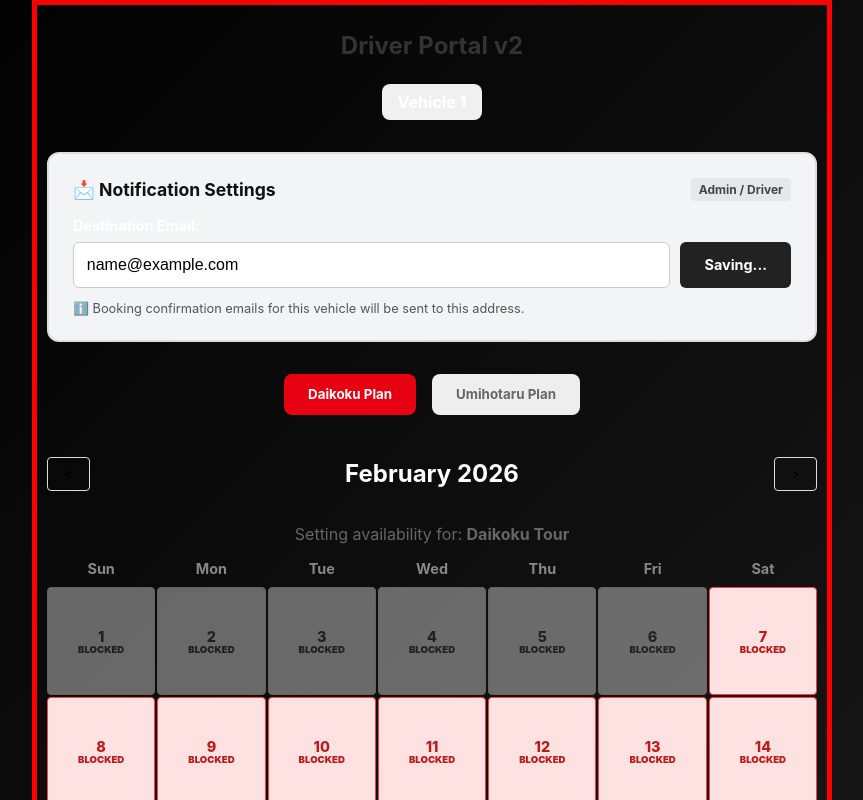
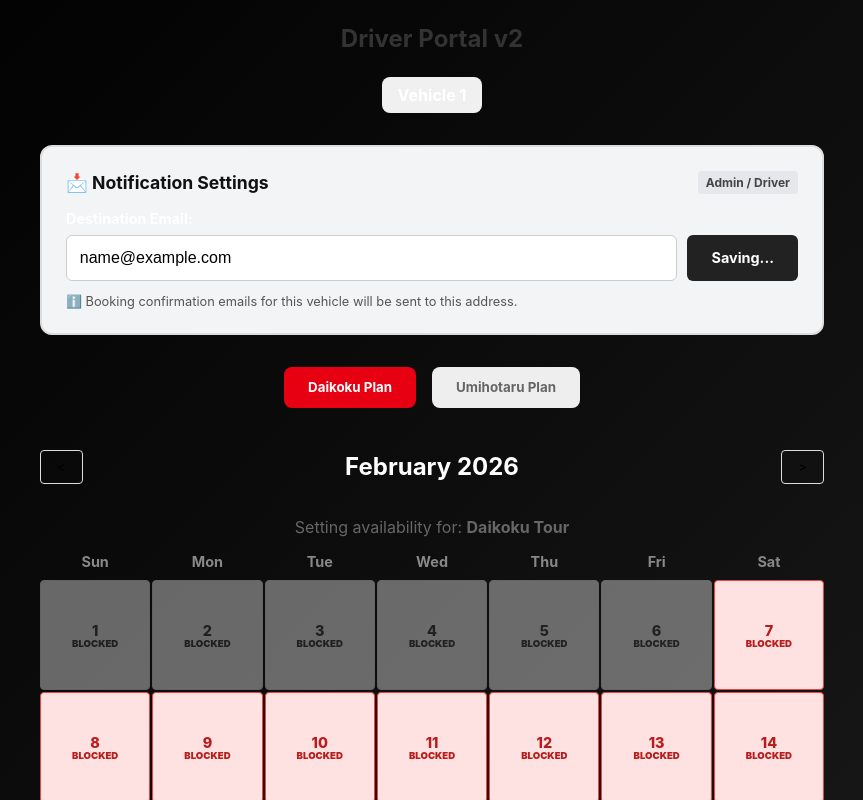
Before and after one commit to kazuosomeya-wq/daikoku, a React (Vite) app: page /driver/1 in a window 1280 px wide. Both pictures are taken after typing "name@example.com" into the empty fields and a click on the button "Save Email". Shown: the top 800 px of the page, without its empty margins (208-1071 px from the left). Built offline with nearby package versions, Linux system fonts and the light colour scheme; no server answers; the database is empty.

Commit message:
Remove debug border from Driver Dashboard

```diff
--- a/src/pages/DriverDashboard.jsx
+++ b/src/pages/DriverDashboard.jsx
@@ -168,7 +168,7 @@ const DriverDashboard = () => {
     if (loading) return <div className="loading">Loading calendar...</div>;
 
     return (
-        <div className="driver-dashboard" style={{ border: '5px solid red', padding: '10px' }}>
+        <div className="driver-dashboard">
             <header className="driver-header">
                 <h1>Driver Portal v2</h1>
                 <div className="vehicle-badge">
```
